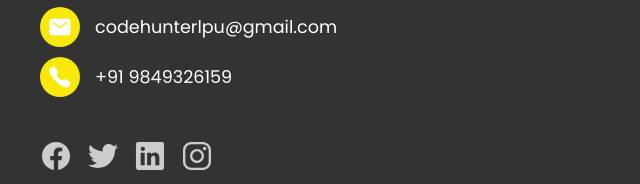
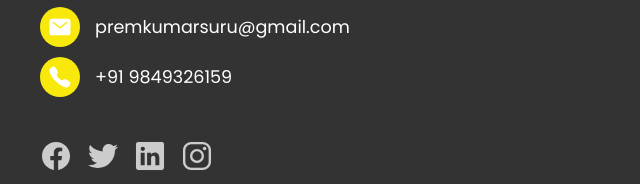
Before and after one commit to Premkumar981/Ravi-Brothers-Co, a website: page contactus.html in a window 1280 px wide. Shown: the part 1096-1280 px from the top of the page, 0-640 px from the left. Drawn offline with nearby package versions, Linux system fonts and the light colour scheme.

Commit message:
updated email

```diff
--- a/contactus.html
+++ b/contactus.html
@@ -81,7 +81,7 @@
                     </div>
                     <div>
                         <span><ion-icon name="mail"></ion-icon></span>
-                        <a href="mailto:saisampathkorada@gmail.com">codehunterlpu@gmail.com</a>
+                        <a href="mailto:saisampathkorada@gmail.com">premkumarsuru@gmail.com</a>
                     </div>
                     <div>
                         <span><ion-icon name="call"></ion-icon></span>
```
